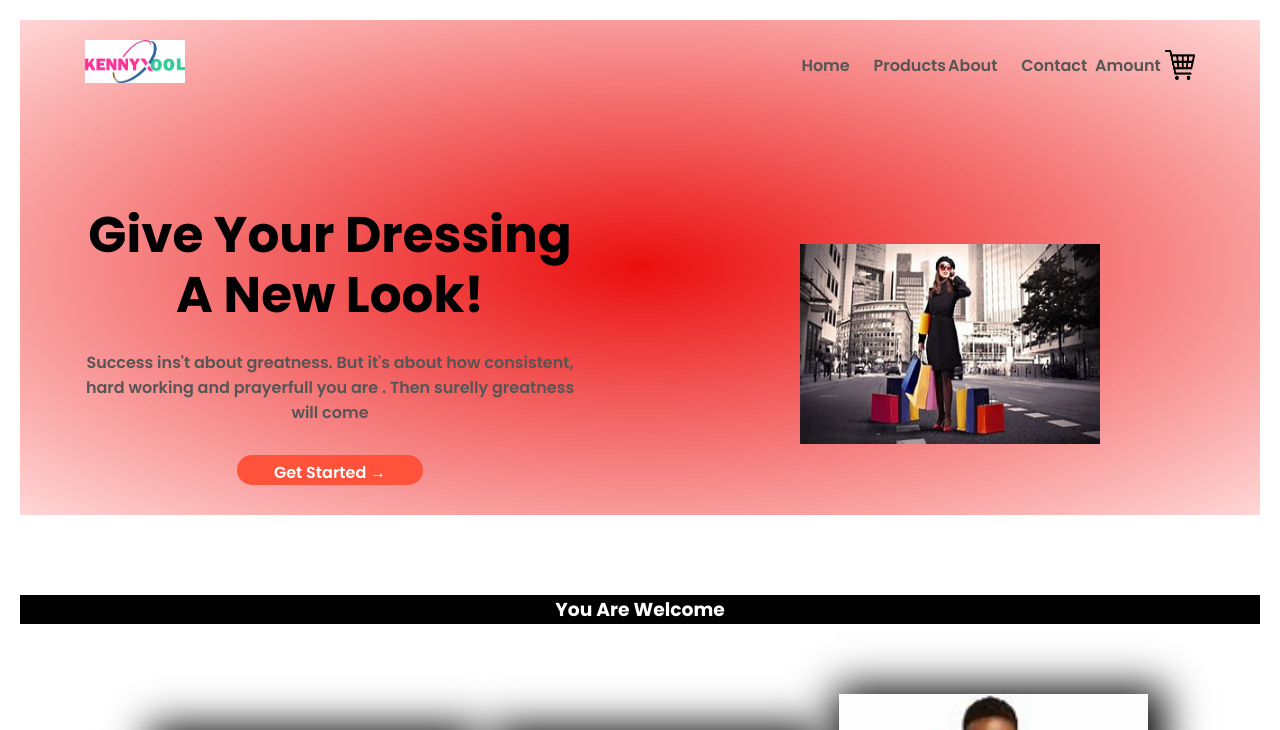
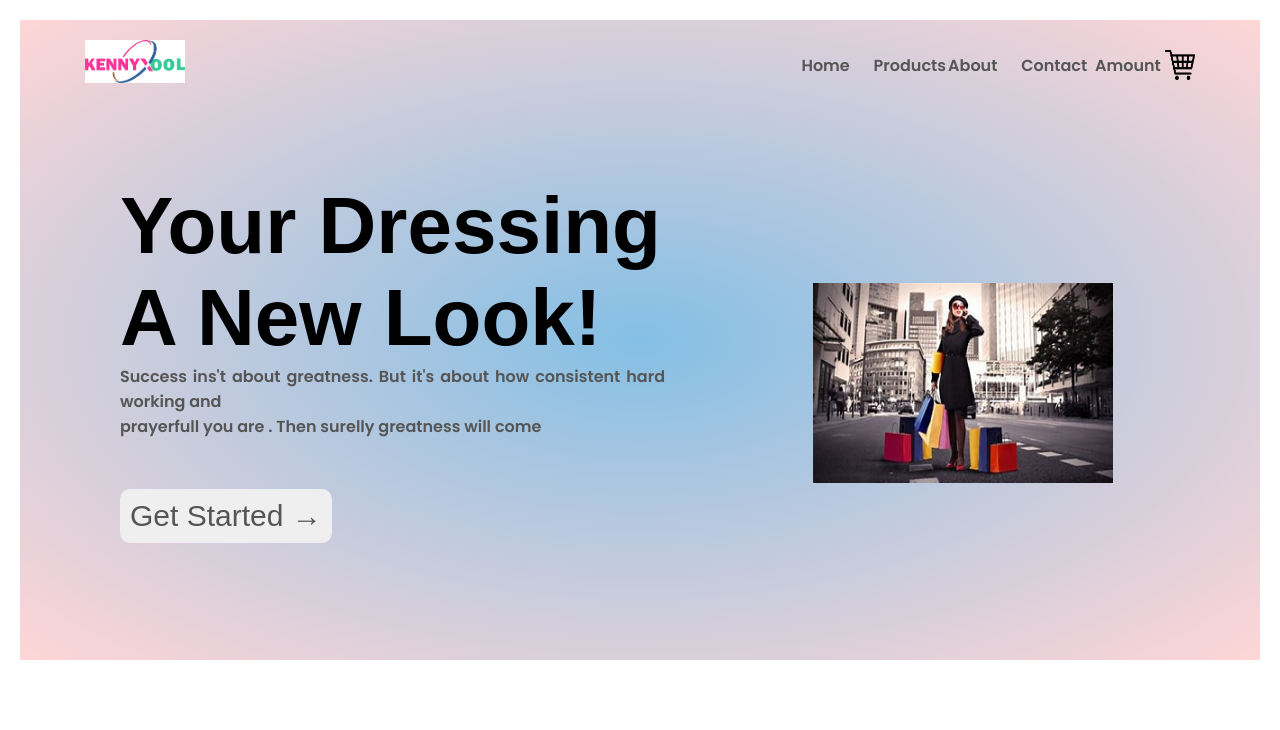
Before and after one commit to Maruf-Kehinde/morfkennyc1.github.io, a plain HTML site: page index.html in a window 1280 px wide. Shown: the top 730 px of the page. Drawn offline with Linux system fonts and the light colour scheme.

Commit message:
Add files via upload
website portfolio

```diff
--- a/e-commerce.css
+++ b/e-commerce.css
@@ -19,14 +19,19 @@
     padding: 20px;
     margin: 20px;
 
+
 }
 nav{
     flex: 1;
     text-align: right;
+
+
 }
 nav ul{
     display: inline-block;
     list-style: none;
+    margin-left: 50px;
+
 }
 nav ul li{
     display: inline-block;
@@ -48,8 +53,27 @@
 
 
 }
+.your{
+    color: #000;
+    font-size: 80px;
+    font-weight: 900;
+    font-family: Arial, Helvetica, sans-serif;
+}
+.new{
+    color: #000;
+    font-size: 80px;
+    font-weight: 900;
+    font-family: Arial, Helvetica, sans-serif;
+}
 p{
     color: #555;
+    text-align: justify;
+    margin-left: 50px;
+
+}
+.p1{
+    color: #555;
+    text-align:justify;
 
 }
 
@@ -58,9 +82,13 @@
     background: #863bff;
     color: #fff;
     padding: 8px 30px;
-    margin: 30px 0;
+    margin: 0px;
     border-radius: 30px;
     width: 30%;
+    margin-bottom: 60px;
+    margin-right: 0%;
+
+
     text-align: center;
     transition: background 0.5s;
 
@@ -78,7 +106,27 @@
     align-items: center;
     flex-wrap: wrap;
     justify-content: space-around;
+    margin-left: 50px;
+
 }
+.get{
+    margin-left: 50px;
+    margin-bottom: 50px;
+    margin-top: 50px;
+    color: #ff523b;
+    padding: 10px;
+    font-size: 30px;
+    text-align: center;
+    display:flow-root;
+    box-sizing: border-box;
+    border-radius: 10px;
+    border:none;
+}
+a:hover{
+    cursor: pointer;
+    color: #ff523b;
+}
+
 .col-2{
     flex-basis: 50%;
     min-width: 300px;
@@ -94,6 +142,8 @@
     font-size: 50px;
     line-height: 60px;
     margin: 25px 0;
+
+
 }
 
 .btn:hover{
@@ -101,11 +151,14 @@
 
 }
 .header{
-    background: radial-gradient(rgb(235, 15, 15), #ffd6d6);
+    background: radial-gradient(rgb(132, 191, 229), #ffd6d6);
     text-align: center;
+    height: 80vh;
+
 }
 .header .row{
     margin-top: 70px;
+
 }
 .cartegories{
     margin: 70px 0;
@@ -119,24 +172,19 @@
 }
 .col-3 img{
     width: 100%;
-    box-shadow: 6px 4px 40px 10px;
+    box-shadow: 3px 3px 3px 0px;
+    color: #555;
     transform: translateX(10px);
     transition: 0.5 all;
 }
-.cartegories:hover{
-    box-shadow: 6px 4px 40px 10px;
-    transform: translateX(20px);
-}
+
+
 .small-container{
     max-width: 1080px;
     margin: auto;
     padding-left: 25px;
     padding-right: 25px;
 
-}
-.small-container:hover{
-    box-shadow: 6px 4px 40px 10px;
-    transform: translateX(20px);
 }
 .col-4{
     flex-basis: 25%;
@@ -147,7 +195,8 @@
 }
 .col-4 img{
     width: 100%;
-    box-shadow: 6px 4px 40px 10px;
+    box-shadow: 3px 3px 3px 0px;
+    color: #555;
     transform: translateX(10px);
     transition: 0.5 all;
 }
@@ -195,6 +244,7 @@
 }
 h1{
     font-size: 50px;
+    text-align: right;
 }
 
 small{
@@ -335,7 +385,7 @@
     margin-left: 20px;
     display: none;
 }
-@media only screen and (max-width:800px){
+@media only screen and (max-width:750px){
     nav ul{
         position: absolute;
         top: 70px;
--- a/index.html
+++ b/index.html
@@ -48,9 +48,10 @@
     </div>
     <div class="row">
         <div class="col-2">
-            <h1>Give Your Dressing <br>A New Look!</h1>
-            <p>Success ins't about greatness. But it's about how consistent,  <br> hard  working and prayerfull you are . Then surelly greatness <br> will come</p>
-            <a href="" class="b1">Get Started &#8594;</a>
+            <p class="your"> Your Dressing </p> <p class="new"> A New Look! </p>
+            <p>Success ins't about greatness. But it's about how consistent  hard  working and </p>
+             <p class="p1">prayerfull you are .  Then surelly greatness  will come</p>
+            <button class="get"><a href="home.html">Get Started &#8594</a></button>
         </div>
         <div class="col-2">
             <img src="img/ch1.jfif" width="300" height="300">
@@ -438,7 +439,7 @@
                   <p>Exclusive Availabe on Kenny-Cool Shopping Center</p>
                   <h3>Unique Brand</h3>
                   <small>This is the latest Brand in town. Is the choice of Everone</small> <br>
-                  <a href="" class="b1">Buy Now &#8594;</a>
+                  <button class="get"><a href="">Book Now &#8594;</a></button>
                 </div>
 
                 <div class="row">
```
